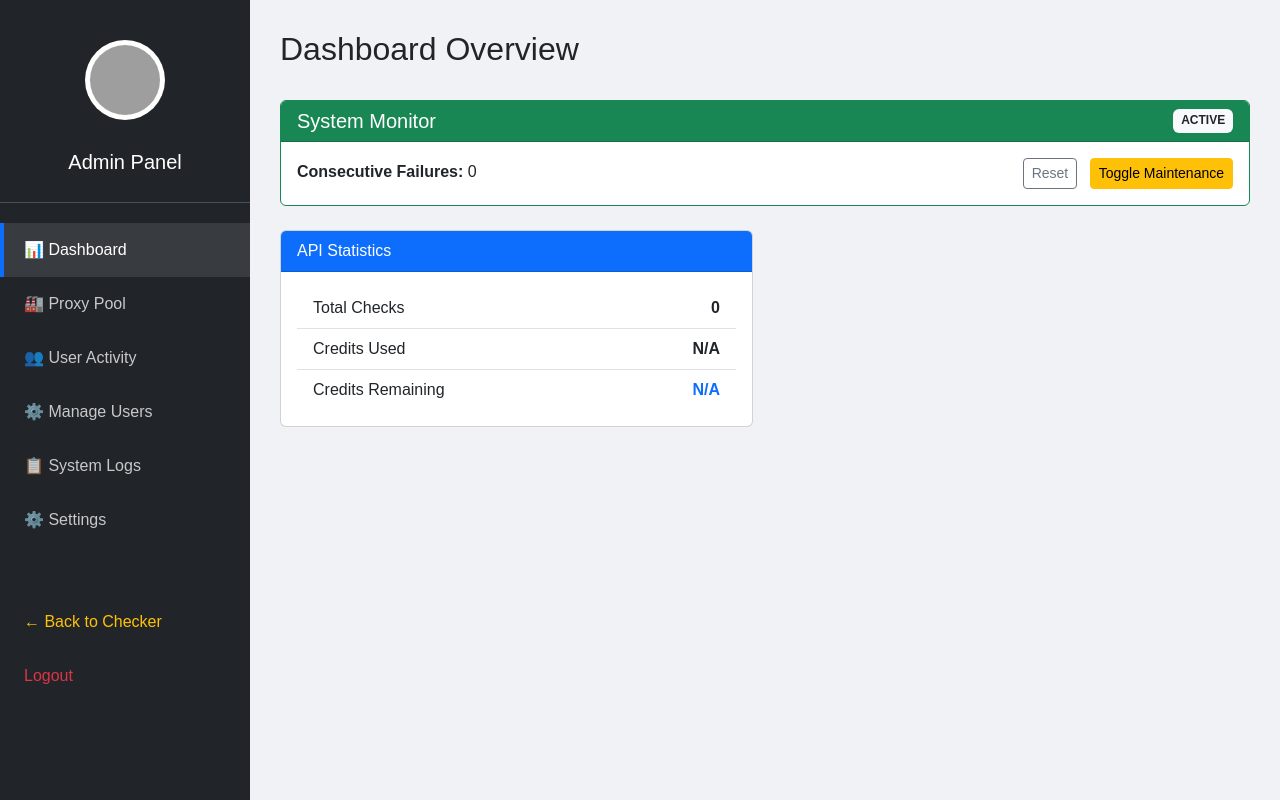
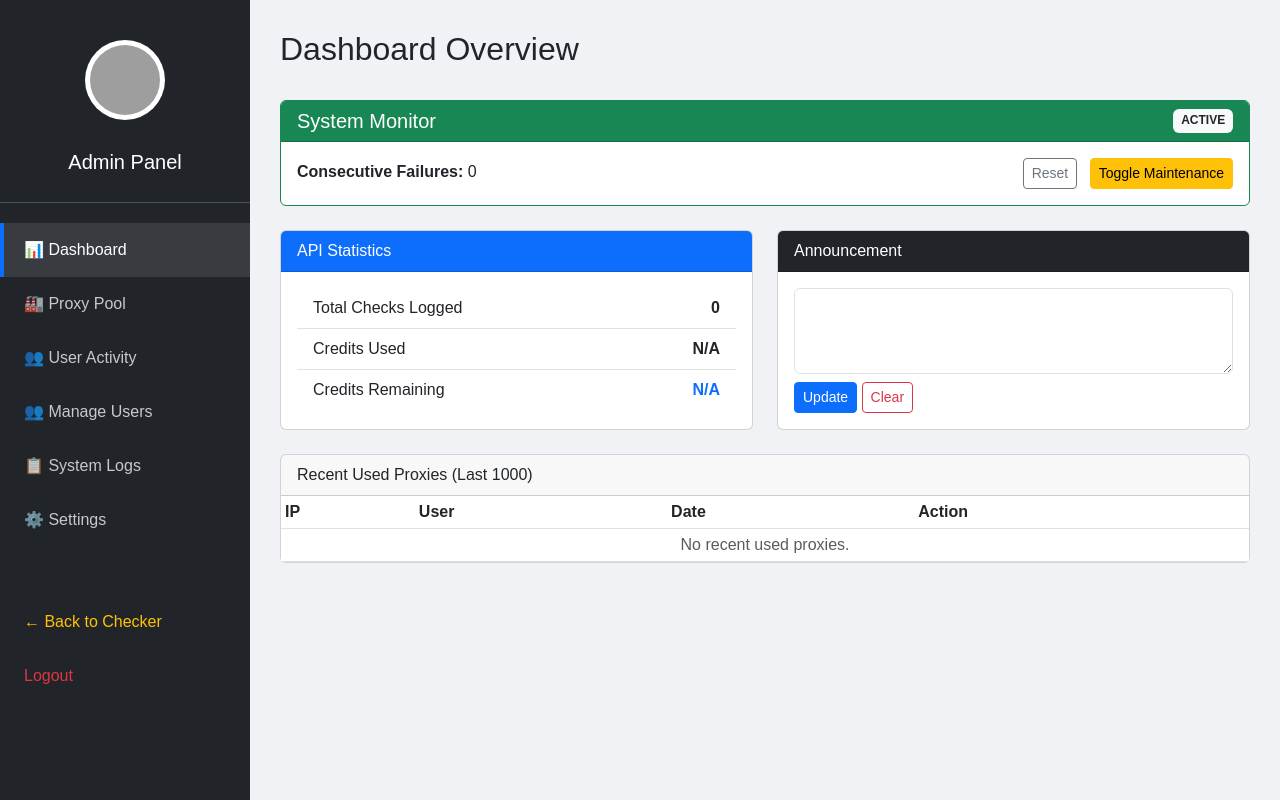
Before and after one commit to elishakip1/Vproxy-console, a Flask app: page /admin in a window 1280 px wide. Run offline with Flask 3, Linux system fonts and the light colour scheme; the visitor is signed in with stand-in values (Sample User, id 1); grey boxes are pictures that could not be loaded.

Commit message:
Update admin.html

```diff
--- a/templates/admin.html
+++ b/templates/admin.html
@@ -23,16 +23,14 @@
 <body>
 <nav class="sidebar" id="sidebar">
     <div class="sidebar-header">
-        <a href="{{ url_for('index') }}" class="logo-link">
-            <img src="https://i.ibb.co/pjSD084t/proxychecker-logo-clear.png" alt="Logo">
-        </a>
+        <a href="{{ url_for('index') }}" class="logo-link"><img src="https://i.ibb.co/pjSD084t/proxychecker-logo-clear.png" alt="Logo"></a>
         <h5 class="text-white mt-2">Admin Panel</h5>
     </div>
     <ul class="sidebar-nav">
         <li><a href="{{ url_for('admin') }}" class="nav-link active">📊 Dashboard</a></li>
         <li><a href="{{ url_for('admin_pool') }}" class="nav-link">🏭 Proxy Pool</a></li>
         <li><a href="{{ url_for('admin_users') }}" class="nav-link">👥 User Activity</a></li>
-        <li><a href="{{ url_for('admin_users_manage') }}" class="nav-link">⚙️ Manage Users</a></li>
+        <li><a href="{{ url_for('admin_users_manage') }}" class="nav-link">👥 Manage Users</a></li>
         <li><a href="{{ url_for('admin_logs') }}" class="nav-link">📋 System Logs</a></li>
         <li><a href="{{ url_for('admin_settings') }}" class="nav-link">⚙️ Settings</a></li>
         <li class="mt-5"><a href="/" class="nav-link text-warning">← Back to Checker</a></li>
@@ -44,23 +42,25 @@
         <button class="btn btn-dark d-md-none" id="sidebarToggle">☰ Menu</button>
         <h2>Dashboard Overview</h2>
     </div>
+
     {% with messages = get_flashed_messages(with_categories=true) %}
         {% if messages %}{% for category, message in messages %}
             <div class="alert alert-{{ category }} alert-dismissible fade show">{{ message }}<button type="button" class="btn-close" data-bs-dismiss="alert"></button></div>
         {% endfor %}{% endif %}
     {% endwith %}
+
     <div class="row">
         <div class="col-12 mb-4">
             <div class="card {% if stats.system_paused == 'TRUE' %}border-danger{% else %}border-success{% endif %}">
                 <div class="card-header {% if stats.system_paused == 'TRUE' %}bg-danger{% else %}bg-success{% endif %} text-white d-flex justify-content-between">
                     <h5 class="mb-0">System Monitor</h5>
-                    <span class="badge bg-light text-dark">{{ 'PAUSED' if stats.system_paused == 'TRUE' else 'ACTIVE' }}</span>
+                    <span class="badge bg-light text-dark">{% if stats.system_paused == 'TRUE' %}PAUSED{% else %}ACTIVE{% endif %}</span>
                 </div>
                 <div class="card-body d-flex justify-content-between align-items-center">
                     <div><p class="mb-1"><strong>Consecutive Failures:</strong> {{ stats.consecutive_fails }}</p></div>
                     <div>
                         <form action="{{ url_for('admin_reset_system') }}" method="POST" class="d-inline">
-                            <button type="submit" class="btn btn-outline-secondary btn-sm">Reset</button>
+                            <button type="submit" class="btn btn-outline-secondary btn-sm" onclick="return confirm('Reset?')">Reset</button>
                         </form>
                         <form action="{{ url_for('admin_toggle_maintenance') }}" method="POST" class="d-inline ms-2">
                             <button type="submit" class="btn btn-warning btn-sm">Toggle Maintenance</button>
@@ -69,25 +69,58 @@
                 </div>
             </div>
         </div>
+
         <div class="col-md-6 mb-4">
             <div class="card h-100">
                 <div class="card-header bg-primary text-white">API Statistics</div>
                 <div class="card-body">
                     <ul class="list-group list-group-flush">
-                        <li class="list-group-item d-flex justify-content-between"><span>Total Checks</span> <strong>{{ stats.total_api_calls_logged }}</strong></li>
+                        <li class="list-group-item d-flex justify-content-between"><span>Total Checks Logged</span> <strong>{{ stats.total_api_calls_logged }}</strong></li>
                         <li class="list-group-item d-flex justify-content-between"><span>Credits Used</span> <strong>{{ stats.api_credits_used }}</strong></li>
                         <li class="list-group-item d-flex justify-content-between"><span>Credits Remaining</span> <strong class="text-primary">{{ stats.api_credits_remaining }}</strong></li>
                     </ul>
                 </div>
             </div>
         </div>
+
+        <div class="col-md-6 mb-4">
+            <div class="card h-100">
+                <div class="card-header bg-dark text-white">Announcement</div>
+                <div class="card-body">
+                    <form action="{{ url_for('admin_announcement') }}" method="POST">
+                        <textarea class="form-control mb-2" name="announcement_text" rows="3">{{ announcement or '' }}</textarea>
+                        <button type="submit" name="save_announcement" value="1" class="btn btn-primary btn-sm">Update</button>
+                        <button type="submit" name="delete_announcement" value="1" class="btn btn-outline-danger btn-sm">Clear</button>
+                    </form>
+                </div>
+            </div>
+        </div>
+
+        <div class="col-12">
+            <div class="card">
+                <div class="card-header">Recent Used Proxies (Last 1000)</div>
+                <div class="table-responsive">
+                    <table class="table table-sm table-hover mb-0">
+                        <thead><tr><th>IP</th><th>User</th><th>Date</th><th>Action</th></tr></thead>
+                        <tbody>
+                            {% for row in used_ips[:1000] %}
+                            <tr>
+                                <td>{{ row["IP"] }}</td>
+                                <td>{{ row["User"] }}</td>
+                                <td>{{ row["Date"]|string|truncate(16, True, '') }}</td>
+                                <td><a href="{{ url_for('delete_used_ip_route', ip=row['IP']) }}" class="text-danger" onclick="return confirm('Delete record?')">Delete</a></td>
+                            </tr>
+                            {% else %}
+                            <tr><td colspan="4" class="text-center text-muted">No recent used proxies.</td></tr>
+                            {% endfor %}
+                        </tbody>
+                    </table>
+                </div>
+            </div>
+        </div>
     </div>
 </div>
 <script src="https://cdn.jsdelivr.net/npm/bootstrap@5.3.0/dist/js/bootstrap.bundle.min.js"></script>
-<script>
-    document.getElementById('sidebarToggle').addEventListener('click', function() {
-        document.getElementById('sidebar').classList.toggle('active');
-    });
-</script>
+<script>document.getElementById('sidebarToggle').addEventListener('click', function() { document.getElementById('sidebar').classList.toggle('active'); });</script>
 </body>
 </html>
```
